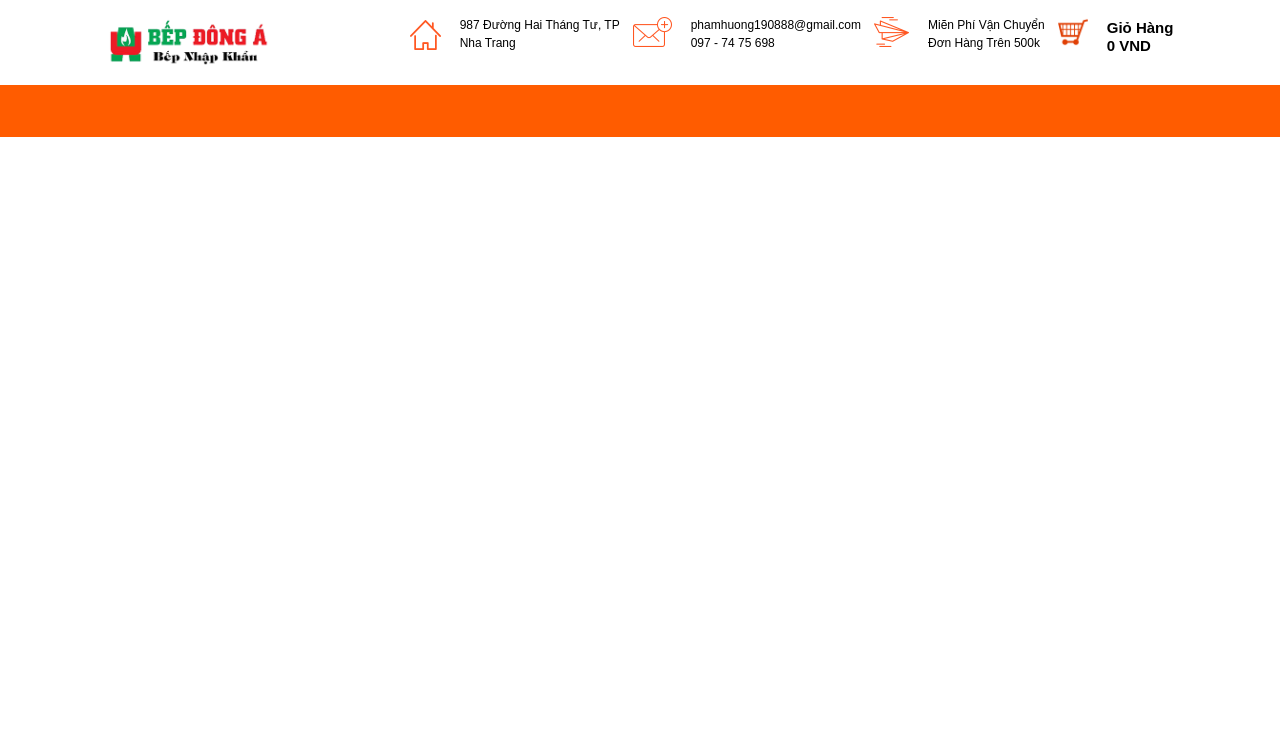
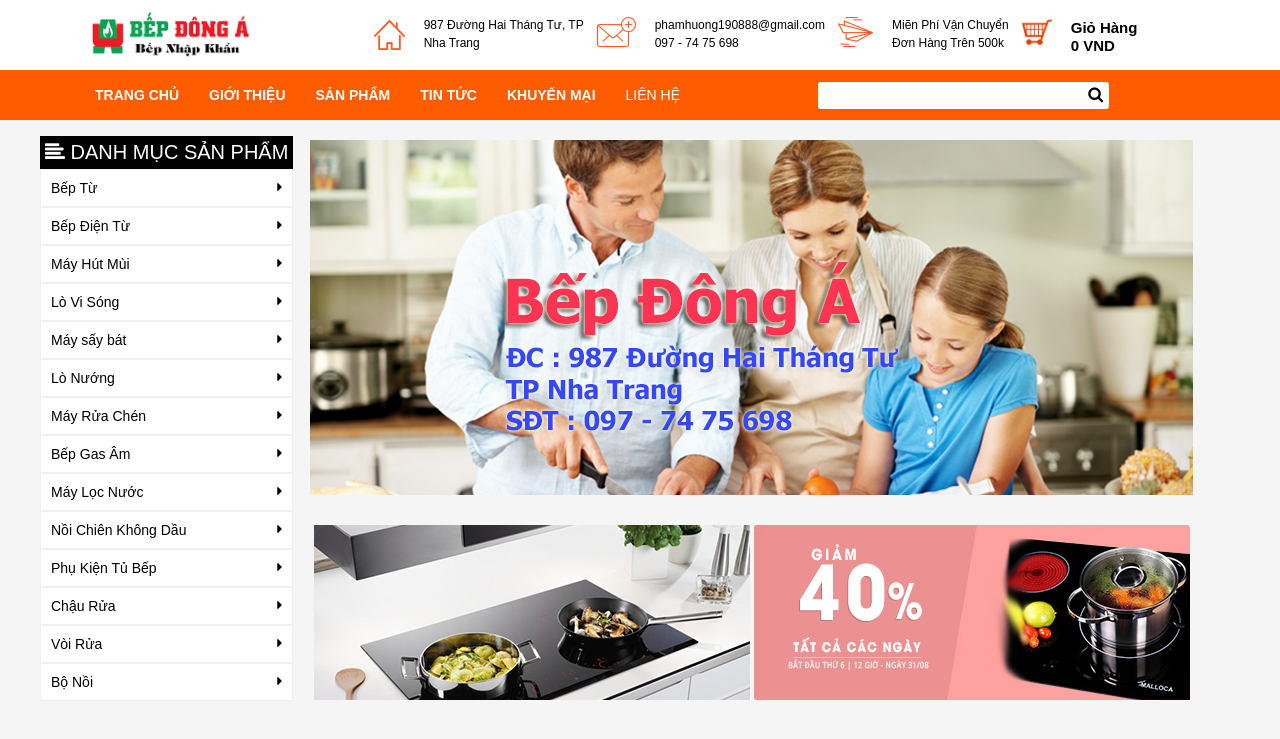
Before and after one commit to Long192/C2009I, a PHP site: page /bepdonga.html in a window 1280 px wide. Shown: the top 739 px of the page. Run offline with PHP 8.4, Linux system fonts and the light colour scheme.

Commit message:
update code

```diff
--- a/assigment/bepdonga.html
+++ b/assigment/bepdonga.html
@@ -4,6 +4,7 @@
 	<title>Bếp Đông Á</title>
 	<meta charset="utf-8">
 	<link rel="stylesheet" type="text/css" href="style.css">
+	<link rel="stylesheet" href="https://stackpath.bootstrapcdn.com/font-awesome/4.7.0/css/font-awesome.min.css">
 </head>
 <body>
 	<div class="header">
@@ -19,17 +20,108 @@
 			<p class="font-logo1"><strong>Giỏ Hàng<br>0 VND</strong></p>
 		</div>
 		<div class="menu">
+			<ul class="menu-list">
+				<li>
+					<a href=""><b>TRANG CHỦ</b></a>
+				</li>
+				<li>
+					<a href=""><b>GIỚI THIỆU</b></a>
+				</li>
+				<li>
+					<a href=""><b>SẢN PHẨM</b></a>
+				</li>
+				<li>
+					<a href=""><b>TIN TỨC</b></a>
+				</li>
+				<li>
+					<a href=""><b>KHUYẾN MẠI</b></a>
+				</li>
+				<li>
+					<a href="">LIÊN HỆ</a>
+				</li>
+			</ul>
+			<div class="search">
+				<input type="text" name="bep" >
+				<button class="fa fa-search"></button>
+			</div>
 
 		</div>
 	</div>
 	<div class="main">
 		<div class="category">
-
+			<div class="float-left">
+				<ul>
+					<li class="head">
+						<i class="fa fa-align-left"></i>
+						DANH MỤC SẢN PHẨM
+					</li>
+					<li class="list">
+						<a href="">Bếp Từ</a>
+						<i class="fa fa-caret-right"></i>
+					</li>
+					<li class="list">
+						<a href="">Bếp Điện Từ</a>
+						<i class="fa fa-caret-right"></i>
+					</li>
+					<li class="list">
+						<a href="">Máy Hút Mùi</a>
+						<i class="fa fa-caret-right"></i>
+					</li>
+					<li class="list">
+						<a href="">Lò Vi Sóng</a>
+						<i class="fa fa-caret-right"></i>
+					</li>
+					<li class="list">
+						<a href="">Máy sấy bát</a>
+						<i class="fa fa-caret-right"></i>
+					</li>
+					<li class="list">
+						<a href="">Lò Nướng</a>
+						<i class="fa fa-caret-right"></i>
+					</li>
+					<li class="list">
+						<a href="">Máy Rửa Chén</a>
+						<i class="fa fa-caret-right"></i>
+					</li>
+					<li class="list">
+						<a href="">Bếp Gas Âm</a>
+						<i class="fa fa-caret-right"></i>
+					</li>
+					<li class="list">
+						<a href="">Máy Lọc Nước</a>
+						<i class="fa fa-caret-right"></i>
+					</li>
+					<li class="list">
+						<a href="">Nồi Chiên Không Dầu</a>
+						<i class="fa fa-caret-right"></i>
+					</li>
+					<li class="list">
+						<a href="">Phụ Kiện Tủ Bếp</a>
+						<i class="fa fa-caret-right"></i>
+					</li>
+					<li class="list">
+						<a href="">Chậu Rửa</a>
+						<i class="fa fa-caret-right"></i>
+					</li>
+					<li class="list">
+						<a href="">Vòi Rửa</a>
+						<i class="fa fa-caret-right"></i>
+					</li>
+					<li class="list">
+						<a href="">Bộ Nồi</a>
+						<i class="fa fa-caret-right"></i>
+					</li>
+				</ul>
+			</div>
+			<div class="float-right">
+				<img src="img/banner01_eh7fg0.jpg">
+			</div>
+			<div class="img2">
+					<img src="img/banner02_lpgtnz.jpg">
+					<img src="img/ads01_u9yeg6.jpg">
+				</div>
 		</div>
 		<div class="product">
-
-		</div>
-		<div class="spf">
 
 		</div>
 		<div class="last">
--- a/assigment/style.css
+++ b/assigment/style.css
@@ -4,29 +4,23 @@ body {
 	width: 100%;
 	height: 100%;
 	font-family: "Arial", "Times New Roman", Times, serif;
+	background-color: #f5f5f5;
 }
 
 .header {
 	width: 100%;
-	height: 137px;
 }
 .logo {
 	background-color: #fff;
 	width: 100%;
-	height: 85px;
 	display: flex;
-}
-
-.menu {
-	background-color: #ff5c00;
-	width: 100%;
-	height: 52px;
 }
 
 .logo a img.logoimg {
 	height: 50px;
-	margin: 18px;
 	padding-left: 87px;
+	padding-top: 10px;
+	margin: auto;
 }
 
 .logo img.icon-home {
@@ -54,4 +48,113 @@ body {
     padding-left: 19px;
     padding-top: 4px;
     line-height: 18px;
-    }
+}
+
+.menu {
+	width: 100%;
+	background-color: #ff5c00;
+	display: flex;
+}
+
+.menu ul.menu-list {
+	margin: 0px;
+	padding-left: 80px;
+	display: flex;
+    list-style-type: none;
+    background-color: #ff5c00;
+}
+.menu ul.menu-list li a {
+    text-decoration: none;
+    color: #fff;
+    padding: 0px 15px;
+    line-height: 50px;
+    font-size: 14px;
+}
+.menu ul.menu-list li:hover {
+    background: #cc4a00;
+}
+
+.search{
+	margin: auto;
+	padding: auto;
+}
+
+.menu div.search input {
+    margin-left: -70px;
+    line-height: 25px;
+    border-radius: 3px;
+    width: 287px;
+    border: none;
+}
+.menu .search input:focus {
+	outline: 0px;
+}
+
+.menu .search button {
+	line-height: 24px;
+    margin: -23px;
+    padding: 2px 2px;
+    background: none;
+    border: none;
+}
+
+.menu .search button:focus {
+	outline: none;
+}
+
+.category {
+	width: 100%;
+}
+
+ .main {
+ 	display: flex;
+ 	margin: 0px;
+ }
+
+.main .float-left ul li.head {
+	color: white;
+	background-color: black;
+	font-size: 20px;
+	padding: 5px;
+	list-style-type: none;
+}
+
+.float-left {
+	position: absolute;
+}
+
+.main .float-left ul li.list {
+	list-style-type: none;
+	padding: 10px;
+	font-size: 14px;
+	background-color: #ffffff;
+	border: 1px solid #efefef;
+}
+
+.main .float-left ul li.list i {
+	float: right;
+}
+
+.main .float-left ul li.list a {
+	text-decoration: none;
+	color: black;
+}
+
+.main .float-left ul li.list a:hover {
+	color: orange;
+}
+
+.main .float-right {
+	float: right;
+	display: flex;
+}
+
+.main .float-right img {
+    float: right;
+    padding: 20px 87px;
+}
+
+.img2{
+	float: right;
+    padding: 10px 90px;
+}
```
Also changed, not shown: baitaplab6/bai1/bai1.html (added, +36 -0 lines), baitaplab6/bai2/bai2.html (added, +14 -0 lines), baitaplab6/bai3/bai3.html (added, +17 -0 lines), baitaplab6/bai4/bai4.html (added, +17 -0 lines), baitaplab6/bai5/bai5.html (added, +59 -0 lines), assigment/img/ads01_u9yeg6.jpg (added), assigment/img/banner01_eh7fg0.jpg (added), assigment/img/banner02_lpgtnz.jpg (added), assigment/img/search-13-xxl.png (added).
